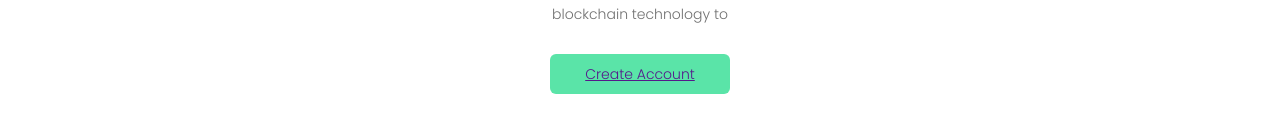
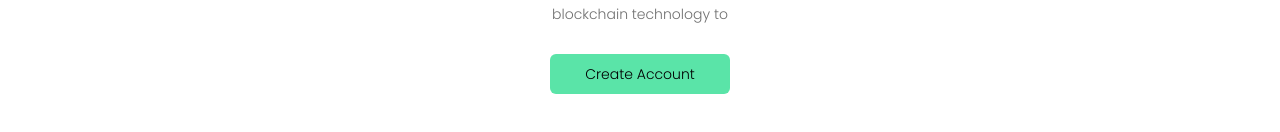
Before and after one commit to Hackfest01/cyborg, a React (Create React App) app: page / in a window 1280 px wide. Shown: the part 508-640 px from the top of the page. Built offline with nearby package versions, Linux system fonts and the light colour scheme; the HTML template or start-up script is replaced by a standard one.

Commit message:
fixed first page

```diff
--- a/src/components/Page/Page.js
+++ b/src/components/Page/Page.js
@@ -120,7 +120,6 @@ export const Paragraph3 = styled.div`
   background: #5AE4A8;
   margin-right: 43%;
   margin-left: 43%;
-  text-decoration: none;
   border-radius: 6px;
   cursor: pointer;
 
--- a/src/components/Page/index.js
+++ b/src/components/Page/index.js
@@ -1,5 +1,6 @@
 import React from "react";
 import "./Page"
+import "./page.css"
 import cyborgLogo from "../image/Cyborg.png"
 import
 {
--- /dev/null
+++ b/src/components/Page/page.css
@@ -0,0 +1,4 @@
+a{
+    text-decoration: none;
+    color: black;
+}
```
